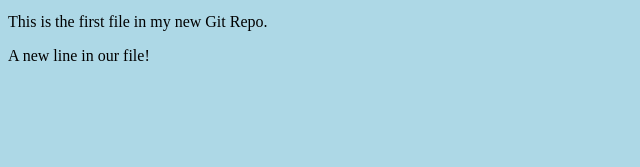
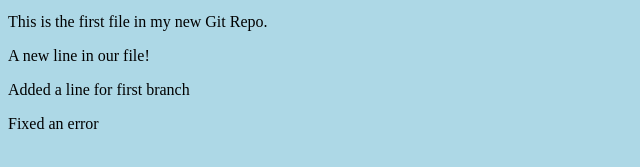
Before and after one commit to PRO416/git-tutorial, a plain HTML site: page index.html in a window 1280 px wide. Shown: the part 101-268 px from the top of the page, without its empty margins (0-640 px from the left). Drawn offline with Linux system fonts and the light colour scheme.

Commit message:
Fixed an error

```diff
--- a/index.html
+++ b/index.html
@@ -12,5 +12,7 @@
 <p>This is the first file in my new Git Repo.</p>
 <p>A new line in our file!</p>
 
+<p>Added a line for first branch</p>
+<p>Fixed an error</p>
 </body>
 </html>
```
